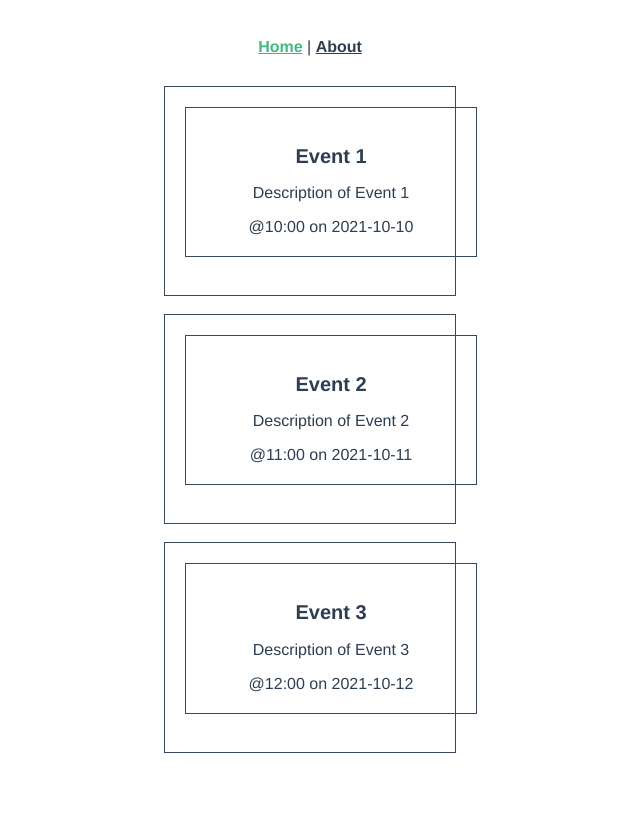
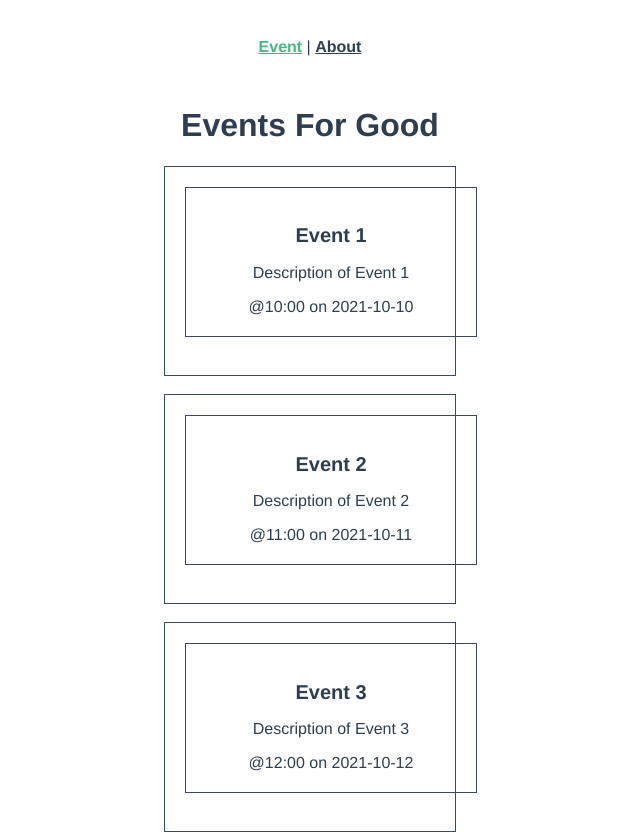
Before and after one commit to Thanaphat-Sr/frontend, a Vue app in the folder 713-frontend/: page / in a window 1280 px wide. Shown: the top 832 px of the page, without its empty margins (330-970 px from the left). Before the commit the page ends 800 px from the top, so only its background shows below. Built offline with nearby package versions, Linux system fonts and the light colour scheme; the HTML template or start-up script is replaced by a standard one.

Commit message:
Task 5 ทดสอบลำดับขั้นของ component

```diff
--- a/713-frontend/src/App.vue
+++ b/713-frontend/src/App.vue
@@ -8,7 +8,7 @@
     <header>
       <div class="wrapper">
         <nav>
-          <RouterLink to="/">Home</RouterLink> |
+          <RouterLink to="/">Event</RouterLink> |
           <RouterLink to="/about">About</RouterLink>
         </nav>
       </div>
--- a/713-frontend/src/views/EventListView.vue
+++ b/713-frontend/src/views/EventListView.vue
@@ -46,6 +46,7 @@
 </script>
 
 <template>
+  <h1>Events For Good</h1>
   <div class="events">
     <EventCard v-for="event in events" :key="event.id" :event="event" />
   </div>
```
